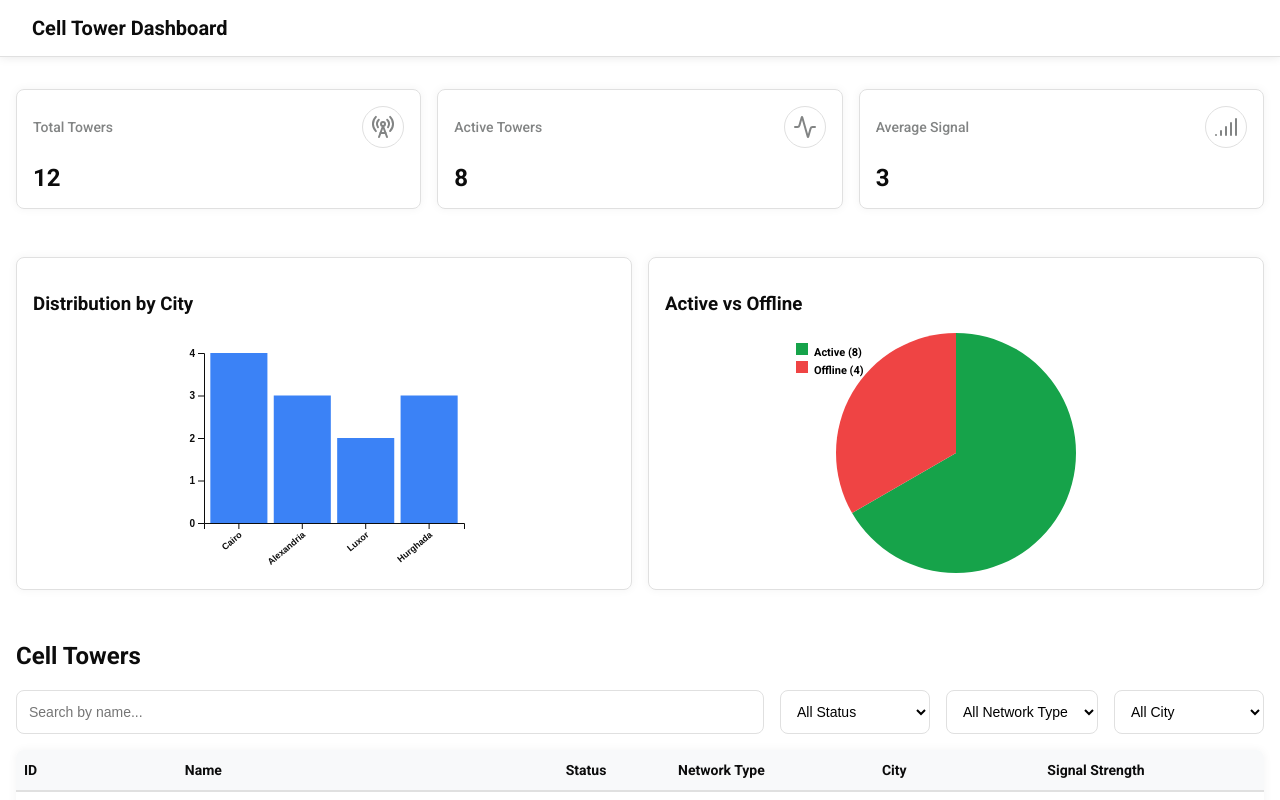
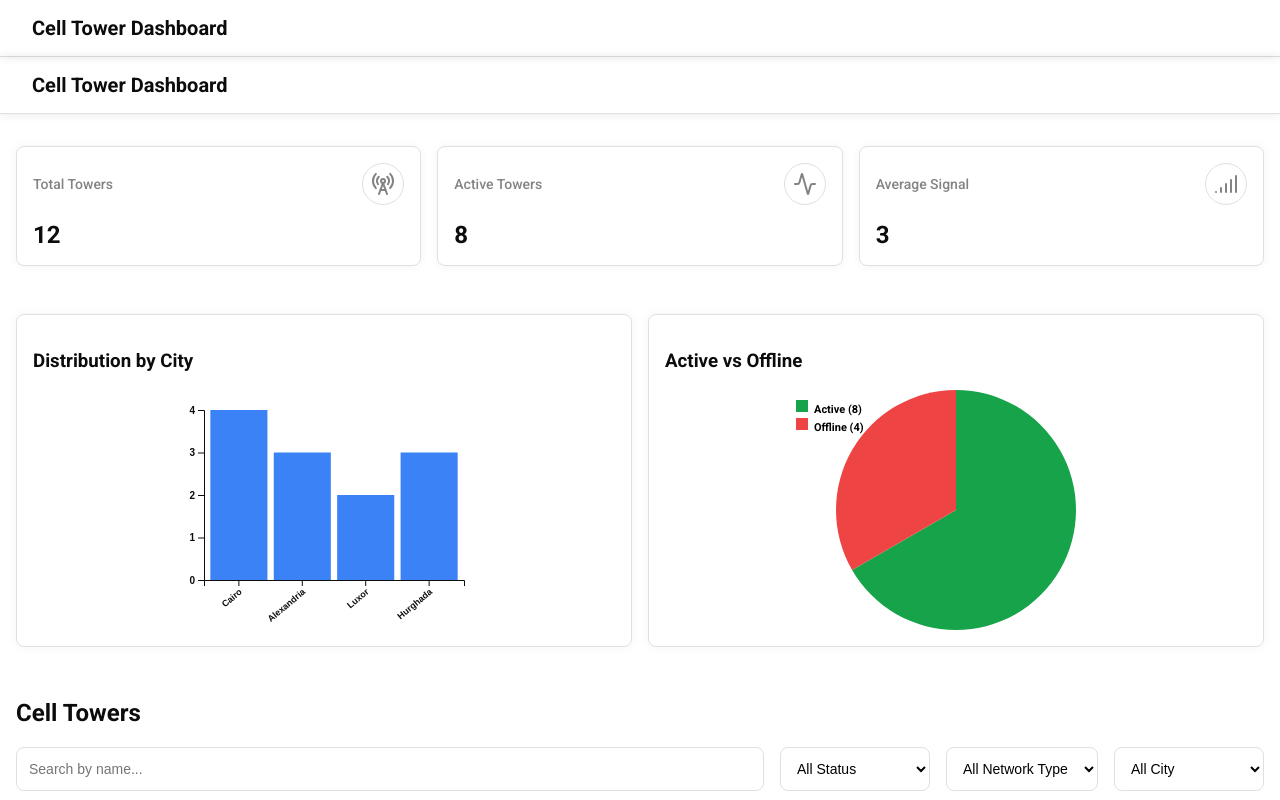
Before and after one commit to SIC4DA/cell-tower-dashboard-task, a React (Vite) app: page / in a window 1280 px wide. Shown: the top 800 px of the page. Built offline with nearby package versions, Linux system fonts and the light colour scheme.

Commit message:
feat: implement MainLayout component and update rendering in main.tsx

```diff
--- /dev/null
+++ b/src/layouts/MainLayout.tsx
@@ -0,0 +1,13 @@
+import Header from "@/components/header/Header";
+import Home from "@/pages/home";
+
+export default function MainLayout() {
+  return (
+    <main>
+      <Header />
+      {/* this will normally be the <Outlet /> component for nested routes but for now since there's only one route without a routing library,
+      we'll just render the Home component */}
+      <Home />
+    </main>
+  );
+}
--- a/src/main.tsx
+++ b/src/main.tsx
@@ -1,10 +1,10 @@
 import { StrictMode } from "react";
 import { createRoot } from "react-dom/client";
-import Home from "./pages/home";
+import MainLayout from "./layouts/MainLayout";
 import "./styles/main.scss";
 
 createRoot(document.getElementById("root")!).render(
   <StrictMode>
-    <Home />
-  </StrictMode>,
+    <MainLayout />
+  </StrictMode>
 );
```
